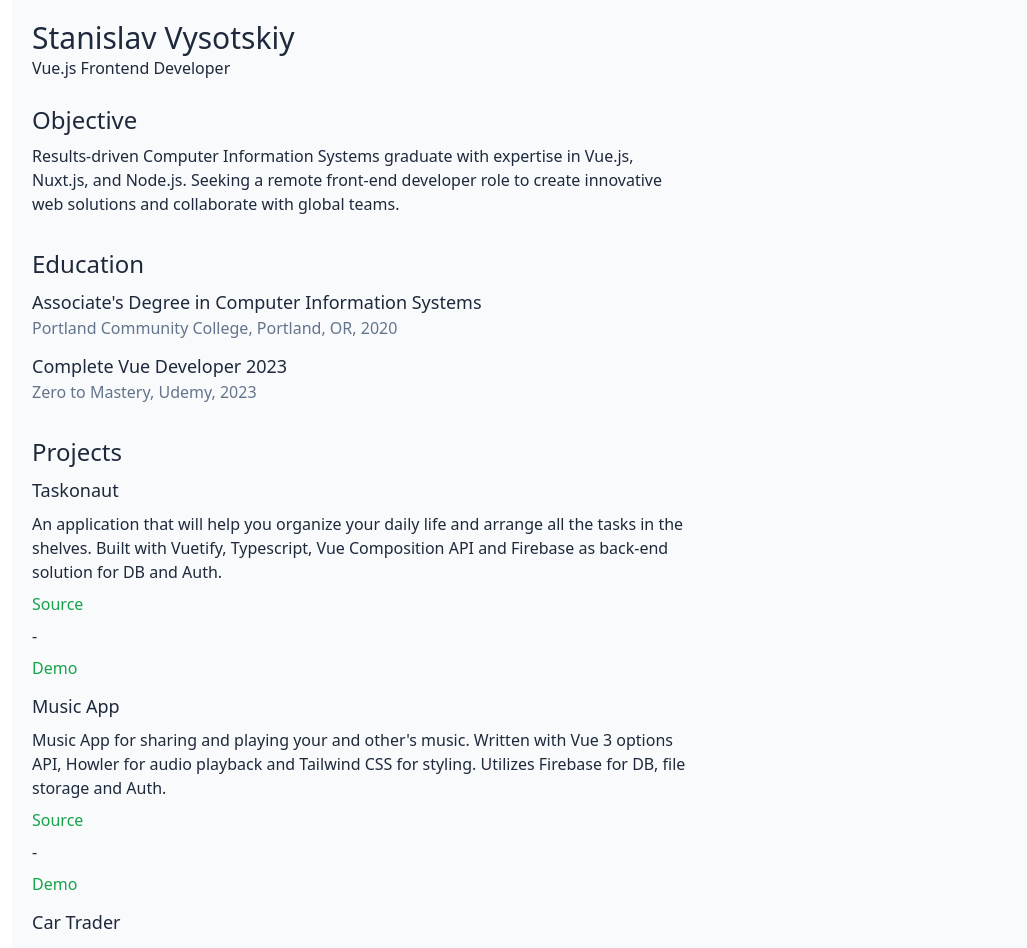
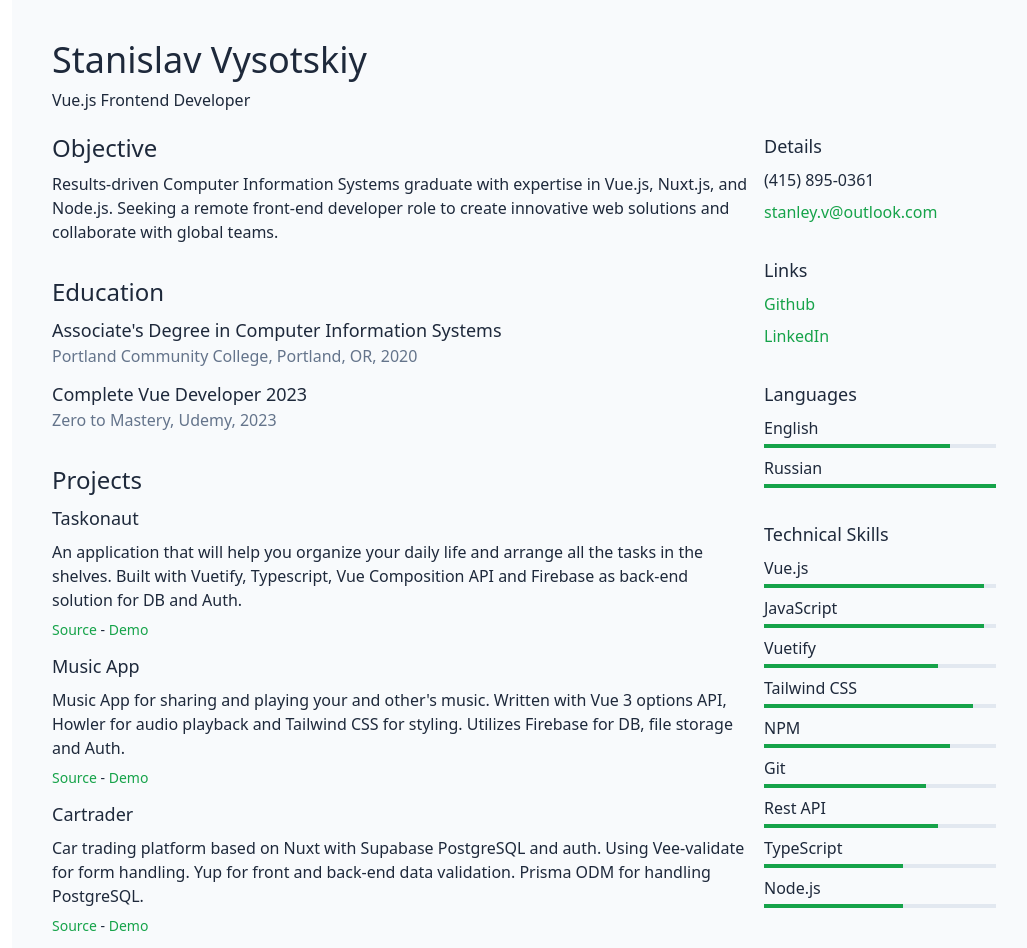
Before and after one commit to staniboy/cv, a Vue app: page / in a window 1280 px wide. Shown: the top 948 px of the page, without its empty margins (116-1143 px from the left). Built offline with nearby package versions, Linux system fonts and the light colour scheme.

Commit message:
feat: add info

```diff
--- a/src/App.vue
+++ b/src/App.vue
@@ -1,66 +1,131 @@
 <template>
-  <div class="container mx-auto p-5 flex w-[1024px] bg-slate-50 text-slate-800">
-    <!-- Main Content -->
-    <div class="flex flex-col gap-6 basis-2/3">
-      <div>
-        <h1 class="text-3xl font-medium">Stanislav Vysotskiy</h1>
+  <div class="container mx-auto p-10 w-[1024px] bg-slate-50 text-slate-800">
+    <div class="pb-5">
+      <h1 class="text-4xl font-medium mb-2">Stanislav Vysotskiy</h1>
       <h2 class="text-md">Vue.js Frontend Developer</h2>
     </div>
+    <div class="flex gap-4">
+      <!-- Main Content -->
+      <div class="flex flex-col gap-6 basis-3/4">
         <resume-section title="Objective">
-        Results-driven Computer Information Systems graduate with expertise in Vue.js, Nuxt.js, and
-        Node.js. Seeking a remote front-end developer role to create innovative web solutions and
-        collaborate with global teams.
+          Results-driven Computer Information Systems graduate with expertise in Vue.js, Nuxt.js,
+          and Node.js. Seeking a remote front-end developer role to create innovative web solutions
+          and collaborate with global teams.
         </resume-section>
         <resume-section title="Education">
           <section-item
             title="Associate's Degree in Computer Information Systems"
             subtitle="Portland Community College, Portland, OR, 2020"
           />
-        <section-item title="Complete Vue Developer 2023" subtitle="Zero to Mastery, Udemy, 2023" />
+          <section-item
+            title="Complete Vue Developer 2023"
+            subtitle="Zero to Mastery, Udemy, 2023"
+          />
         </resume-section>
         <resume-section title="Projects">
-        <section-item title="Taskonaut">
+          <section-item v-for="project in projects" :key="project.name" :title="project.name">
             <p>
-            An application that will help you organize your daily life and arrange all the tasks in
-            the shelves. Built with Vuetify, Typescript, Vue Composition API and Firebase as
-            back-end solution for DB and Auth.
+              {{ project.description }}
             </p>
-          <r-link title="Source" href="http://https://github.com/taskonaut/taskonaut" />
+            <span class="text-sm">
+              <r-link title="Source" :href="project.source" />
               -
-          <r-link title="Demo" href="https://taskonaut.vercel.app" />
-        </section-item>
-        <section-item title="Music App">
-          <p>
-            Music App for sharing and playing your and other's music. Written with Vue 3 options
-            API, Howler for audio playback and Tailwind CSS for styling. Utilizes Firebase for DB,
-            file storage and Auth.
-          </p>
-          <r-link title="Source" href="https://github.com/staniboy/music_app" />
-          -
-          <r-link title="Demo" href="https://music-app-five-liart.vercel.app/" />
-        </section-item>
-        <section-item title="Car Trader">
-          <p>
-            Car trading platform based on Nuxt with Supabase PostgreSQL and auth. Using Vee-validate
-            for form handling. Yup for front and back-end data validation. Prisma ODM for handling
-            PostgreSQL.<br />
-            <i>
-              Please note that live demo is on free render.com hosting and might take a minute "to
-              spin back up"
-            </i>
-          </p>
-          <r-link title="Source" href="https://github.com/staniboy/cartrader" />
-          -
-          <r-link title="Demo" href="https://car-trader.onrender.com/" />
+              <r-link title="Demo" :href="project.demo" />
+            </span>
           </section-item>
         </resume-section>
       </div>
       <!-- Sidebar Content -->
-    <div class="flex flex-col basis-1/3"></div>
+      <div class="flex flex-col basis-1/4 gap-8">
+        <section-item title="Details">
+          <span>(415) 895-0361</span>
+          <r-link title="stanley.v@outlook.com" href="mailto:stanley.v@outlook.com" />
+        </section-item>
+        <section-item title="Links">
+          <r-link title="Github" href="https://github.com/staniboy" />
+          <r-link title="LinkedIn" href="https://www.linkedin.com/in/staniboy" />
+        </section-item>
+        <section-item title="Languages">
+          <skill title="English" :percent="80" />
+          <skill title="Russian" :percent="100" />
+        </section-item>
+        <section-item title="Technical Skills">
+          <skill
+            v-for="skill in skills"
+            :key="skill.name"
+            :title="skill.name"
+            :percent="skill.percent"
+          ></skill>
+        </section-item>
+      </div>
+    </div>
   </div>
 </template>
 <script setup lang="ts">
 import ResumeSection from './components/ResumeSection.vue'
 import SectionItem from './components/SectionItem.vue'
 import RLink from './components/ResumeLink.vue'
+import Skill from './components/SkillItem.vue'
+
+const projects = [
+  {
+    name: 'Taskonaut',
+    description:
+      'An application that will help you organize your daily life and arrange all the tasks in the shelves. Built with Vuetify, Typescript, Vue Composition API and Firebase as back-end solution for DB and Auth.',
+    source: 'http://https://github.com/taskonaut/taskonaut',
+    demo: 'https://taskonaut.vercel.app'
+  },
+  {
+    name: 'Music App',
+    description:
+      "Music App for sharing and playing your and other's music. Written with Vue 3 options API, Howler for audio playback and Tailwind CSS for styling. Utilizes Firebase for DB, file storage and Auth.",
+    source: 'https://github.com/staniboy/music_app',
+    demo: 'https://music-app-five-liart.vercel.app'
+  },
+  {
+    name: 'Cartrader',
+    description:
+      'Car trading platform based on Nuxt with Supabase PostgreSQL and auth. Using Vee-validate for form handling. Yup for front and back-end data validation. Prisma ODM for handling PostgreSQL.',
+    source: 'https://github.com/staniboy/cartrader',
+    demo: 'https://car-trader.onrender.com'
+  }
+]
+const skills = [
+  {
+    name: 'Vue.js',
+    percent: 95
+  },
+  {
+    name: 'JavaScript',
+    percent: 95
+  },
+  {
+    name: 'Vuetify',
+    percent: 75
+  },
+  {
+    name: 'Tailwind CSS',
+    percent: 90
+  },
+  {
+    name: 'NPM',
+    percent: 80
+  },
+  {
+    name: 'Git',
+    percent: 70
+  },
+  {
+    name: 'Rest API',
+    percent: 75
+  },
+  {
+    name: 'TypeScript',
+    percent: 60
+  },
+  {
+    name: 'Node.js',
+    percent: 60
+  }
+]
 </script>
```
Lines whose indentation alone changed are shown as unchanged.
